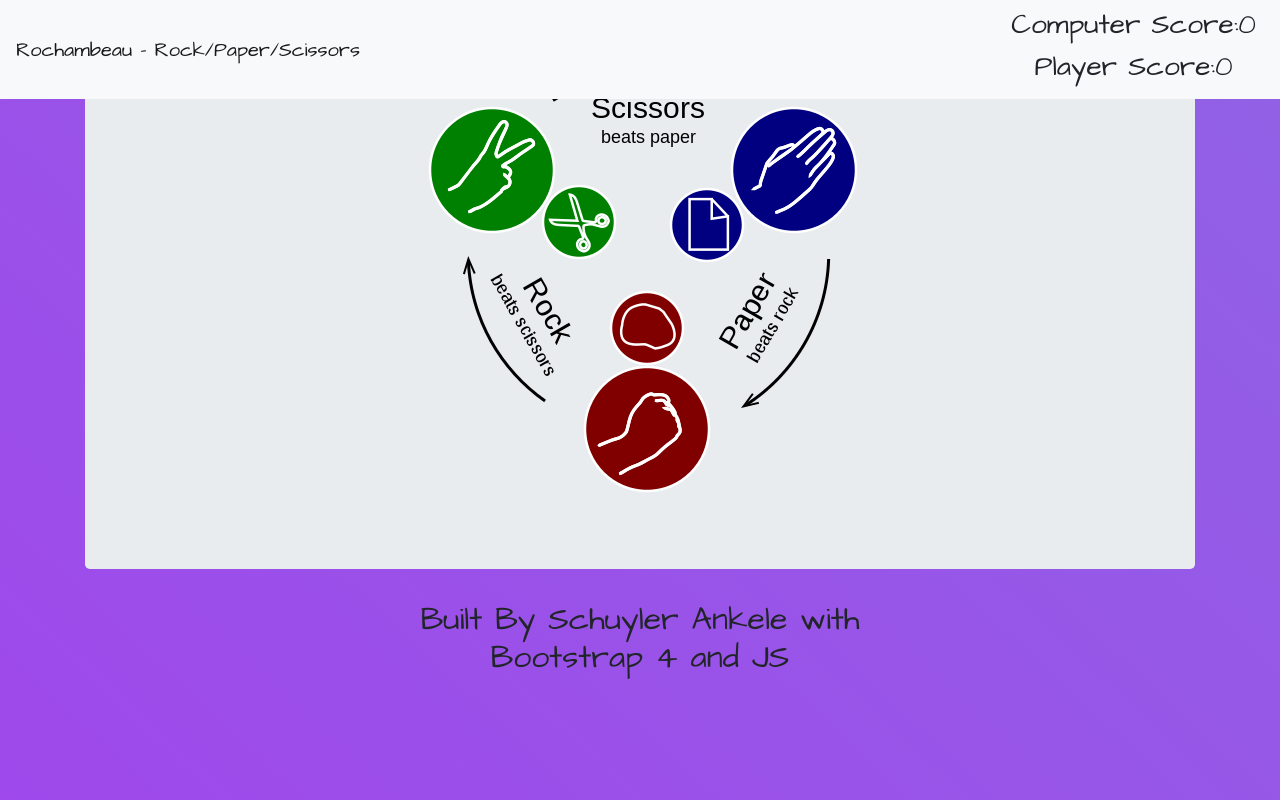
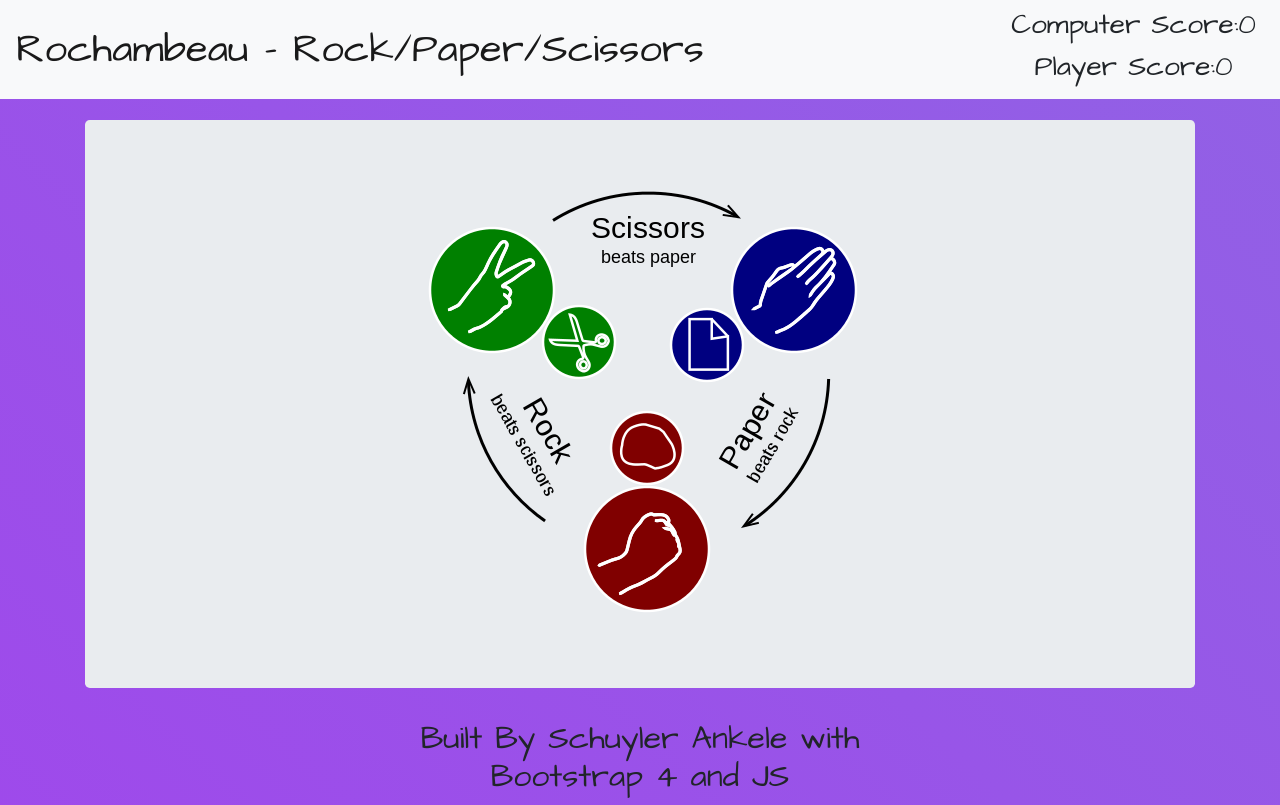
Before and after one commit to shoesCodeFor/Rochambeau, a plain HTML site: page index.html in a window 1280 px wide. Drawn offline with Linux system fonts and the light colour scheme.

Commit message:
Formatting changes

```diff
--- a/assets/css/style.css
+++ b/assets/css/style.css
@@ -16,11 +16,12 @@ body{
     color:white !important;
 }
 #gameboard{
+    margin-top: 15vh;
 }
 
 .navbar-brand{
-    font-size:3vw;
-    font-size: 3vh;
+    font-size:5vw !important;
+    font-size: 5vh !important;
 }
 
 /*
--- a/index.html
+++ b/index.html
@@ -34,11 +34,7 @@
                     <img class="img-fluid" src="assets/img/RPS.png"/>
                 </div>
             </div>
-            <div class="row justify-content-center">
-                <div class="col-md-6 col-offset-3 text-center">
 
-                </div>
-            </div>
         </div>
     </div>
 
```
